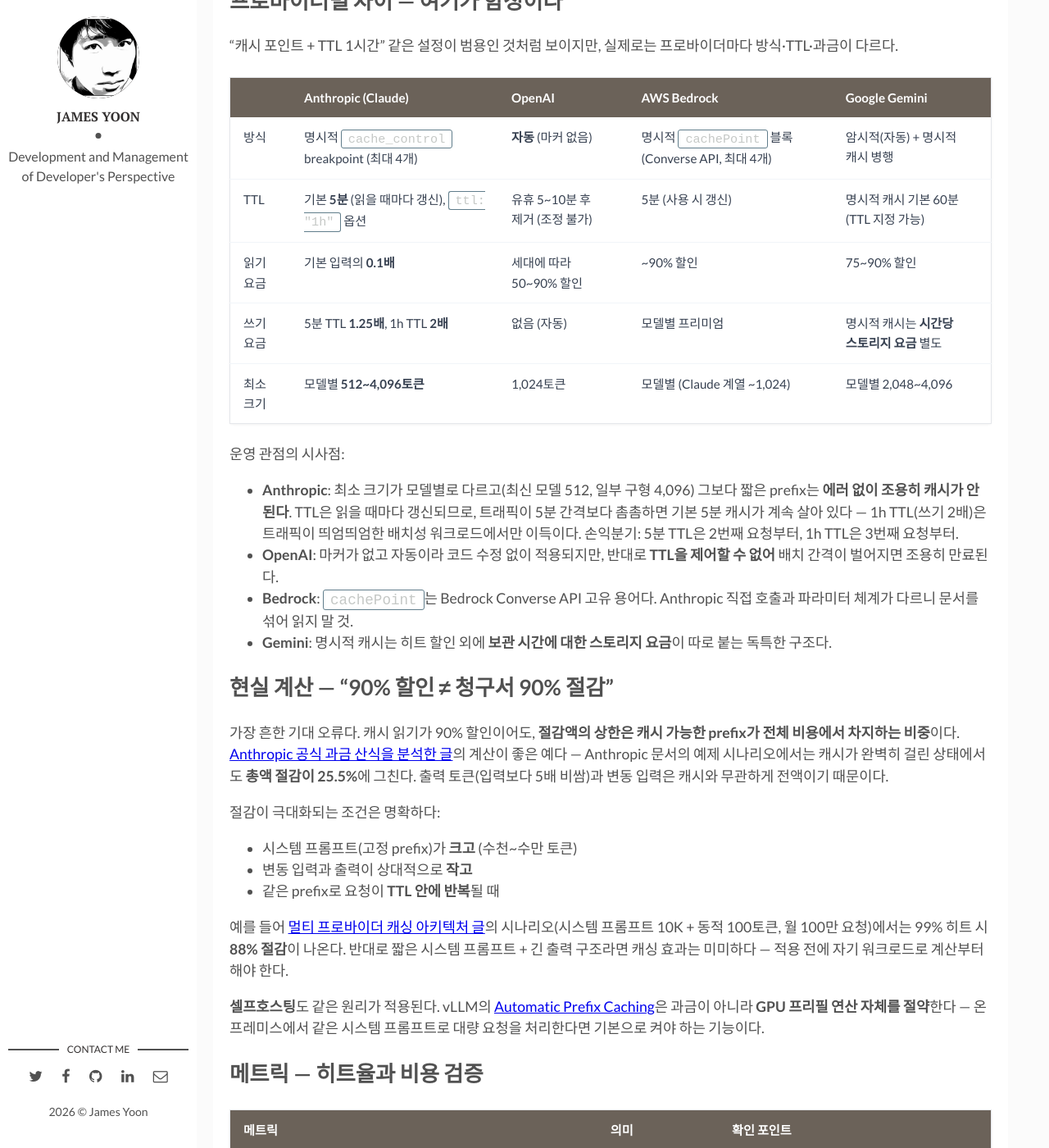
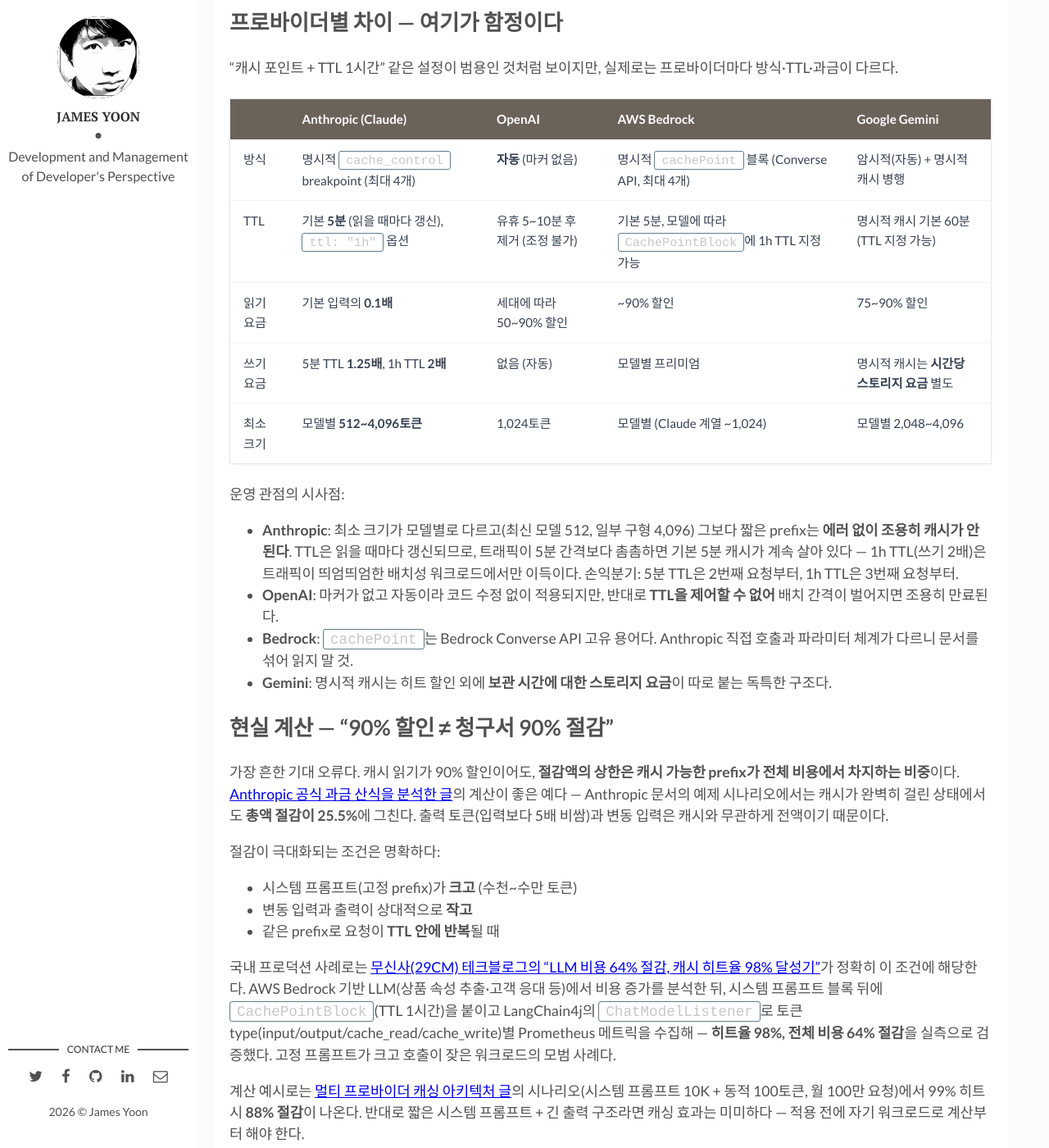
Before and after one commit to butteryoon/butteryoon.github.io, a Jekyll site: the page built from _posts/2026-08-05-prompt-caching-guide.md, in a window 1280 px wide and 1400 px high, scrolled down 2008 px. Shown: the whole window at 82% size. Built offline with Jekyll 4.4.1, drawn with Linux system fonts in a browser that asks for light colours; comment, search, counter and statistics services are not loaded; some of the changed text lies outside the part shown.

Commit message:
프롬프트 캐싱 글에 무신사(29CM) 실사례 복원
Co-authored-by: Orca <help@stably.ai>

```diff
--- a/_posts/2026-08-05-prompt-caching-guide.md
+++ b/_posts/2026-08-05-prompt-caching-guide.md
@@ -5,13 +5,13 @@
 description: "LLM 프로덕션에서 비용과 레이턴시를 줄이는 Prompt Caching의 prefix matching 원리, 고정/변동 프롬프트 분리 설계, Anthropic·OpenAI·Bedrock·Gemini별 캐싱 방식 비교, 히트율 메트릭 운영까지 정리"
 img: llm_api_title.jpg
 date: 2026-08-05 00:12:00 +0900
-last_modified_at: 2026-08-05 21:30:00 +0900
+last_modified_at: 2026-08-05 22:50:00 +0900
 tags: [llm, prompt-caching, cost-optimization, anthropic, openai, bedrock, observability]
 related: llm
 categories: dev
 ---
 
-LLM을 프로덕션에서 쓸 때 가장 먼저 부딪히는 비용 문제는 **같은 시스템 프롬프트를 매 요청마다 다시 보내고, 매번 전액을 낸다**는 점이다. Prompt Caching을 제대로 적용하면 반복되는 prefix의 입력 비용을 최대 90%까지 줄일 수 있다 — 다만 "얼마나 절감되나"는 프롬프트 구조와 프로바이더에 따라 크게 달라진다. 이 글은 코드 구현보다 **원리·프롬프트 설계·프로바이더별 차이·운영 체크리스트** 위주로 정리한다. (이 글의 초안은 설치된 Hermes 에이전트가 작성했고, Claude가 사실 검증·사례 보완 후 발행했다.)
+LLM을 프로덕션에서 쓸 때 가장 먼저 부딪히는 비용 문제는 **같은 시스템 프롬프트를 매 요청마다 다시 보내고, 매번 전액을 낸다**는 점이다. Prompt Caching을 제대로 적용하면 무신사(29CM)의 실측 사례처럼 **전체 비용 64% 절감, 히트율 98%**도 가능하다 — 다만 "얼마나 절감되나"는 프롬프트 구조와 프로바이더에 따라 크게 달라진다. 이 글은 코드 구현보다 **원리·프롬프트 설계·프로바이더별 차이·운영 체크리스트** 위주로 정리한다. (이 글의 초안은 설치된 Hermes 에이전트가 작성했고, Claude가 사실 검증·사례 보완 후 발행했다.)
 
 <!--more-->
 
@@ -56,7 +56,7 @@
 | | Anthropic (Claude) | OpenAI | AWS Bedrock | Google Gemini |
 |---|---|---|---|---|
 | 방식 | 명시적 `cache_control` breakpoint (최대 4개) | **자동** (마커 없음) | 명시적 `cachePoint` 블록 (Converse API, 최대 4개) | 암시적(자동) + 명시적 캐시 병행 |
-| TTL | 기본 **5분** (읽을 때마다 갱신), `ttl: "1h"` 옵션 | 유휴 5~10분 후 제거 (조정 불가) | 5분 (사용 시 갱신) | 명시적 캐시 기본 60분 (TTL 지정 가능) |
+| TTL | 기본 **5분** (읽을 때마다 갱신), `ttl: "1h"` 옵션 | 유휴 5~10분 후 제거 (조정 불가) | 기본 5분, 모델에 따라 `CachePointBlock`에 1h TTL 지정 가능 | 명시적 캐시 기본 60분 (TTL 지정 가능) |
 | 읽기 요금 | 기본 입력의 **0.1배** | 세대에 따라 50~90% 할인 | ~90% 할인 | 75~90% 할인 |
 | 쓰기 요금 | 5분 TTL **1.25배**, 1h TTL **2배** | 없음 (자동) | 모델별 프리미엄 | 명시적 캐시는 **시간당 스토리지 요금** 별도 |
 | 최소 크기 | 모델별 **512~4,096토큰** | 1,024토큰 | 모델별 (Claude 계열 ~1,024) | 모델별 2,048~4,096 |
@@ -78,7 +78,9 @@
 - 변동 입력과 출력이 상대적으로 **작고**
 - 같은 prefix로 요청이 **TTL 안에 반복**될 때
 
-예를 들어 [멀티 프로바이더 캐싱 아키텍처 글](https://wikidocs.net/blog/@jaehong/12145/)의 시나리오(시스템 프롬프트 10K + 동적 100토큰, 월 100만 요청)에서는 99% 히트 시 **88% 절감**이 나온다. 반대로 짧은 시스템 프롬프트 + 긴 출력 구조라면 캐싱 효과는 미미하다 — 적용 전에 자기 워크로드로 계산부터 해야 한다.
+국내 프로덕션 사례로는 [무신사(29CM) 테크블로그의 "LLM 비용 64% 절감, 캐시 히트율 98% 달성기"](https://techblog.musinsa.com/llm-%EB%B9%84%EC%9A%A9-64-%EC%A0%88%EA%B0%90-%EC%BA%90%EC%8B%9C-%ED%9E%88%ED%8A%B8%EC%9C%A8-98-%EB%8B%AC%EC%84%B1%EA%B8%B0-d568135bd40e){:target="_blank"}가 정확히 이 조건에 해당한다. AWS Bedrock 기반 LLM(상품 속성 추출·고객 응대 등)에서 비용 증가를 분석한 뒤, 시스템 프롬프트 블록 뒤에 `CachePointBlock`(TTL 1시간)을 붙이고 LangChain4j의 `ChatModelListener`로 토큰 type(input/output/cache_read/cache_write)별 Prometheus 메트릭을 수집해 — **히트율 98%, 전체 비용 64% 절감**을 실측으로 검증했다. 고정 프롬프트가 크고 호출이 잦은 워크로드의 모범 사례다.
+
+계산 예시로는 [멀티 프로바이더 캐싱 아키텍처 글](https://wikidocs.net/blog/@jaehong/12145/){:target="_blank"}의 시나리오(시스템 프롬프트 10K + 동적 100토큰, 월 100만 요청)에서 99% 히트 시 **88% 절감**이 나온다. 반대로 짧은 시스템 프롬프트 + 긴 출력 구조라면 캐싱 효과는 미미하다 — 적용 전에 자기 워크로드로 계산부터 해야 한다.
 
 **셀프호스팅**도 같은 원리가 적용된다. vLLM의 [Automatic Prefix Caching](https://docs.vllm.ai/en/latest/features/automatic_prefix_caching.html)은 과금이 아니라 **GPU 프리필 연산 자체를 절약**한다 — 온프레미스에서 같은 시스템 프롬프트로 대량 요청을 처리한다면 기본으로 켜야 하는 기능이다.
 
@@ -123,6 +125,7 @@
 - [AWS Bedrock Prompt Caching 문서](https://docs.aws.amazon.com/bedrock/latest/userguide/prompt-caching.html){:target="_blank"}
 - [Gemini Context Caching 문서](https://ai.google.dev/gemini-api/docs/caching){:target="_blank"}
 - [LLM API 비용 산수 — 캐싱 90% 할인이 청구서에서 25%인 이유](https://www.youngju.dev/blog/2026-07-17-llm-api-cost-arithmetic){:target="_blank"}
+- [무신사(29CM): LLM 비용 64% 절감, 캐시 히트율 98% 달성기](https://techblog.musinsa.com/llm-%EB%B9%84%EC%9A%A9-64-%EC%A0%88%EA%B0%90-%EC%BA%90%EC%8B%9C-%ED%9E%88%ED%8A%B8%EC%9C%A8-98-%EB%8B%AC%EC%84%B1%EA%B8%B0-d568135bd40e){:target="_blank"}
 - [vLLM Automatic Prefix Caching](https://docs.vllm.ai/en/latest/features/automatic_prefix_caching.html){:target="_blank"}
 - [OpenRouter 무료 모델 (관련글)]({{site.baseurl}}/tools/2026/07/15/openrouter_free.html)
 - [RAG & AI 에이전트 주간 동향 (관련글)]({{site.baseurl}}/dev/2026/08/04/rag_agent_weekly.html)
```
